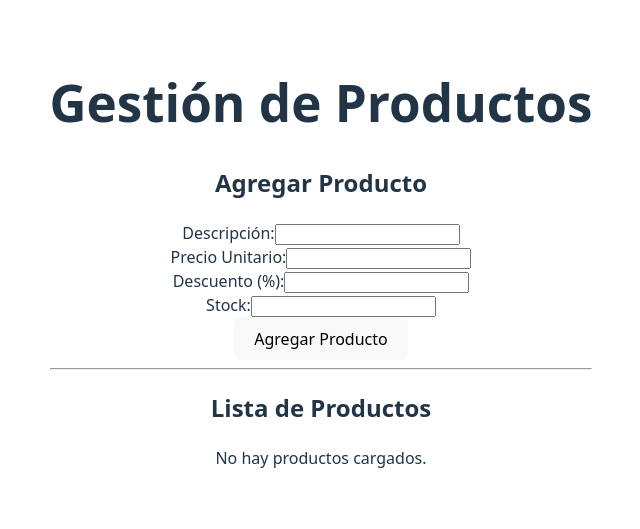
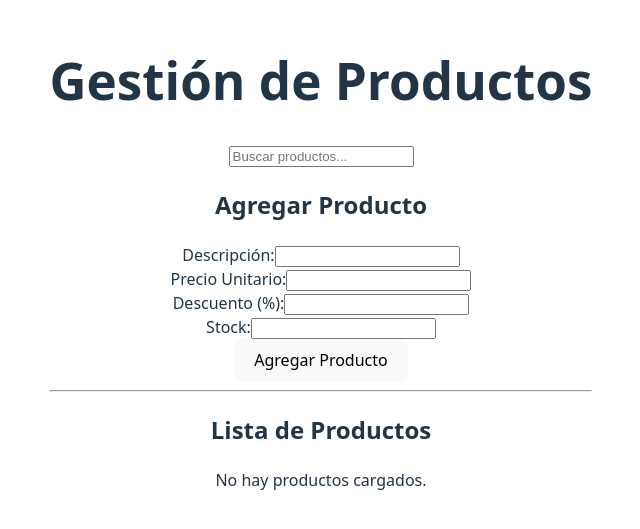
Before and after one commit to nico690/pv_tp4_grupo20, a React (Vite) app in the folder tp4-grupo20/: page / in a window 1280 px wide. Shown: the part 137-666 px from the top of the page, without its empty margins (319-959 px from the left). Built offline with nearby package versions, Linux system fonts and the light colour scheme.

Commit message:
Agrego Funcion Barra de busqueda

```diff
--- a/tp4-grupo20/src/App.jsx
+++ b/tp4-grupo20/src/App.jsx
@@ -1,10 +1,12 @@
 import { useState, useEffect } from 'react';
 import ProductList from './components/ProductList';
 import ProductForm from './components/ProductForm';
+import SearchBar from './components/SearchBar';
 import './App.css';
 
 function App() {
   const [productos, setProductos] = useState([]);
+  const [searchTerm, setSearchTerm] = useState('');
 
   useEffect(() => {
     console.log('Lista de productos actualizada:', productos);
@@ -21,9 +23,10 @@ function App() {
   return (
     <div className="App">
       <h1>Gestión de Productos</h1>
+      <SearchBar searchTerm={searchTerm} setSearchTerm={setSearchTerm} />
       <ProductForm onAddProduct={handleAddProduct} />
       <hr />
-      <ProductList productos={productos} />
+      <ProductList productos={productos} searchTerm={searchTerm} />
     </div>
   );
 }
--- a/tp4-grupo20/src/components/ProductList.jsx
+++ b/tp4-grupo20/src/components/ProductList.jsx
@@ -1,14 +1,19 @@
 import React from 'react';
 import ProductItem from './ProductItem';
 
-function ProductList({ productos }) {
+function ProductList({ productos, searchTerm }) {
+  // Filtrar productos según el término de búsqueda
+  const productosFiltrados = productos.filter(producto =>
+    producto.descripcion.toLowerCase().includes(searchTerm.toLowerCase())
+  );
+
   return (
     <div>
       <h2>Lista de Productos</h2>
-      {productos.length === 0 ? (
+      {productosFiltrados.length === 0 ? (
         <p>No hay productos cargados.</p>
       ) : (
-        productos.map(producto => (
+        productosFiltrados.map(producto => (
           <ProductItem key={producto.id} producto={producto} />
         ))
       )}
--- /dev/null
+++ b/tp4-grupo20/src/components/SearchBar.jsx
@@ -0,0 +1,15 @@
+import React from 'react';
+
+const SearchBar = ({ searchTerm, setSearchTerm }) => {
+  return (
+    <input
+      type="text"
+      placeholder="Buscar productos..."
+      value={searchTerm}
+      onChange={(e) => setSearchTerm(e.target.value)}
+      className="p-2 border rounded w-full mb-4"
+    />
+  );
+};
+
+export default SearchBar;
```
